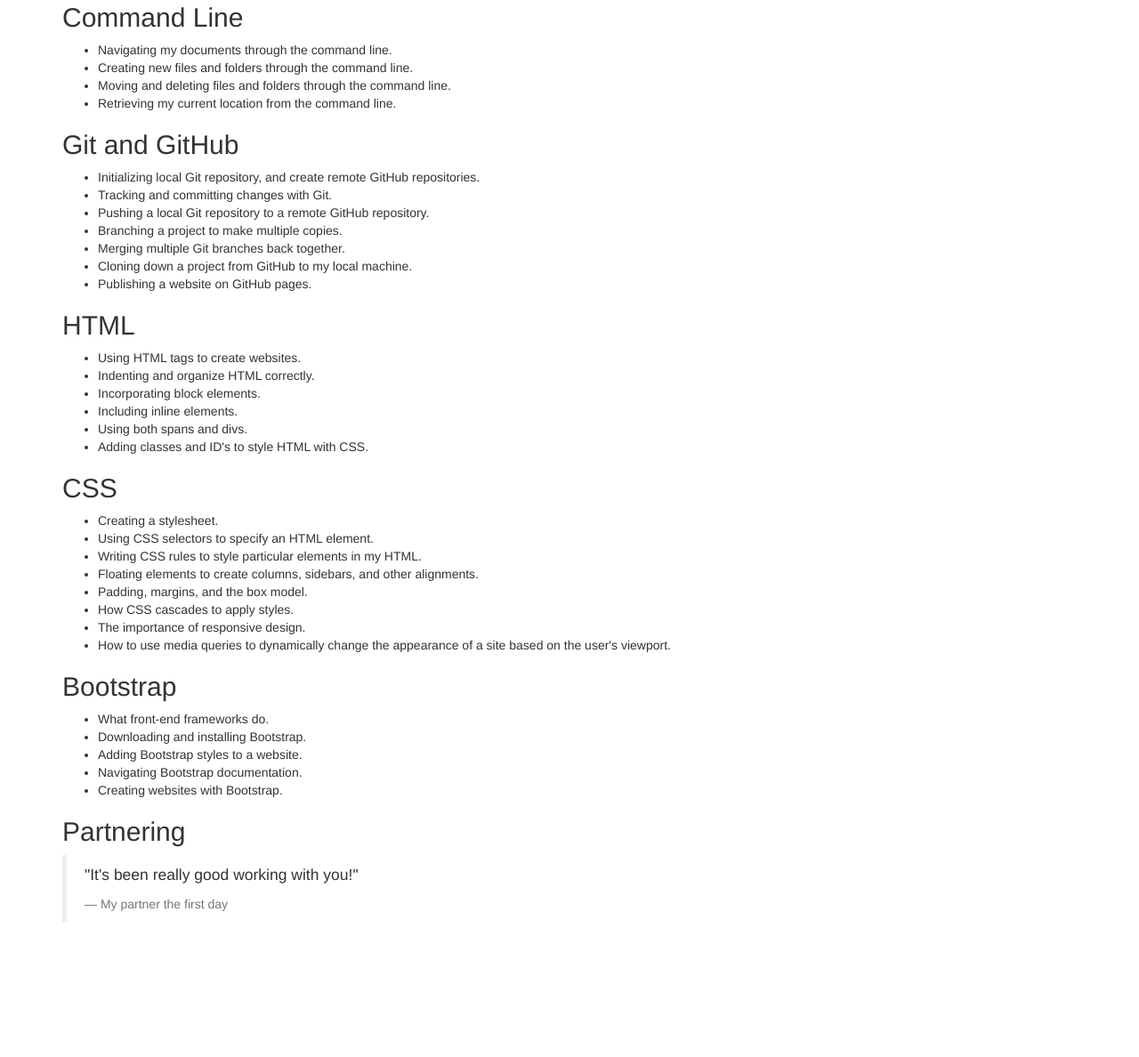
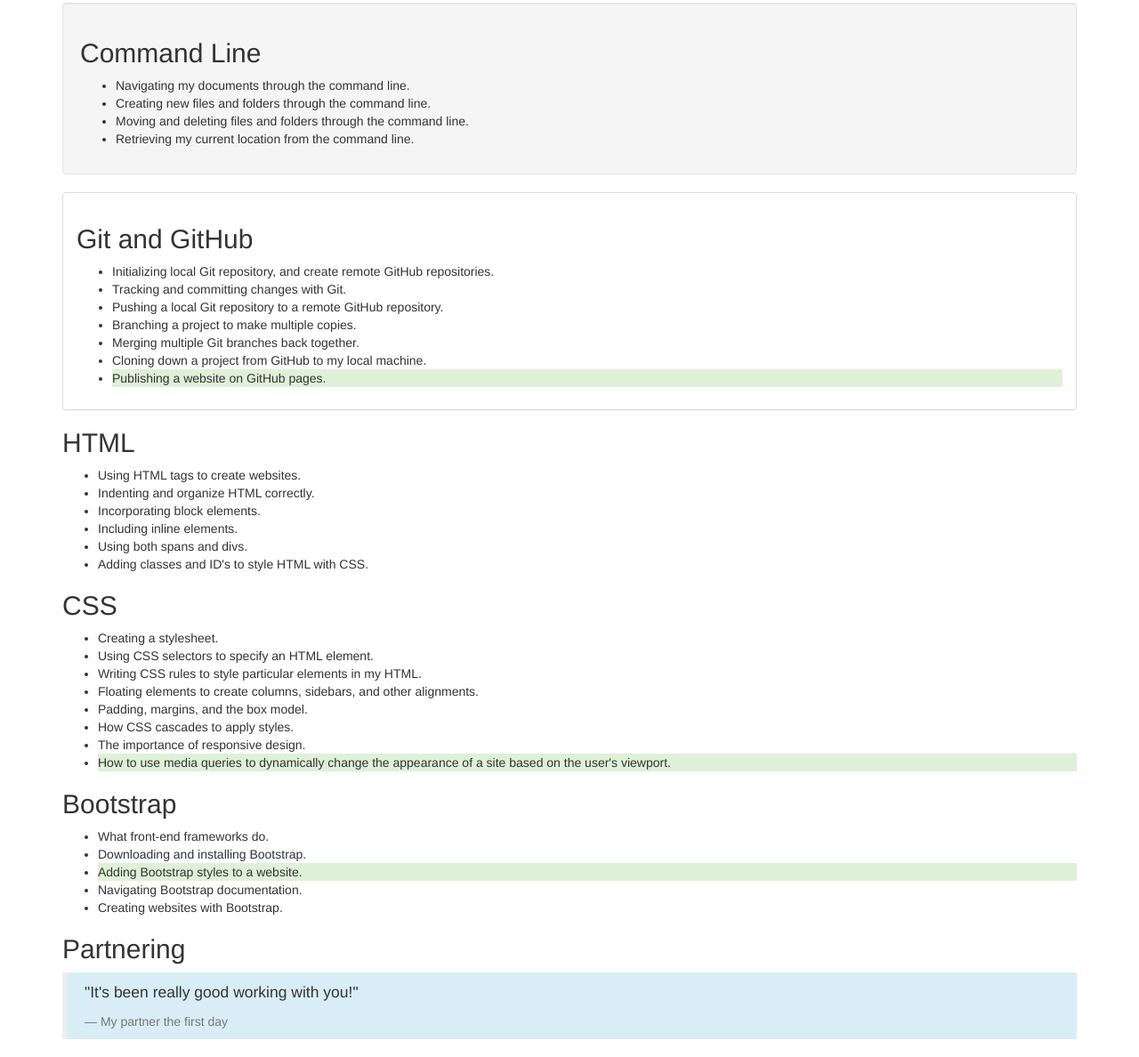
Before and after one commit to FrankNgo/First-Week-at-Epicods, a plain HTML site: page index.html in a window 1280 px wide. Shown: the part 267-1455 px from the top of the page at 89% size. Before the commit the page ends 1323 px from the top, so only its background shows below. Drawn offline with nearby package versions, Linux system fonts and the light colour scheme.

Commit message:
Add additonal styling

```diff
--- a/index.html
+++ b/index.html
@@ -12,6 +12,7 @@
           I've almost finished my first week at Epicodus. Here are some of the things I've learned so far:
         </p>
       </div>
+    <div class="well">
       <h2>Command Line</h2>
       <ul>
         <li>Navigating my documents through the command line.</li>
@@ -19,6 +20,9 @@
         <li>Moving and deleting files and folders through the command line.</li>
         <li>Retrieving my current location from the command line.</li>
       </ul>
+    </div>
+    <div class="panel panel-default">
+      <div class="panel-body">
         <h2>Git and GitHub</h2>
         <ul>
           <li>Initializing local Git repository, and create remote GitHub repositories.</li>
@@ -27,8 +31,10 @@
           <li>Branching a project to make multiple copies.</li>
           <li>Merging multiple Git branches back together.</li>
           <li>Cloning down a project from GitHub to my local machine.</li>
-      <li>Publishing a website on GitHub pages.</li>
+          <li class="bg-success">Publishing a website on GitHub pages.</li>
         </ul>
+      </div>
+    </div>
     <h2>HTML</h2>
     <ul>
       <li>Using HTML tags to create websites.</li>
@@ -47,18 +53,18 @@
       <li>Padding, margins, and the box model.</li>
       <li>How CSS cascades to apply styles.</li>
       <li>The importance of responsive design.</li>
-      <li>How to use media queries to dynamically change the appearance of a site based on the user's viewport.</li>
+      <li class="bg-success">How to use media queries to dynamically change the appearance of a site based on the user's viewport.</li>
     </ul>
     <h2>Bootstrap</h2>
     <ul>
       <li>What front-end frameworks do.</li>
       <li>Downloading and installing Bootstrap.</li>
-      <li>Adding Bootstrap styles to a website.</li>
+      <li class="bg-success">Adding Bootstrap styles to a website.</li>
       <li>Navigating Bootstrap documentation.</li>
       <li>Creating websites with Bootstrap.</li>
     </ul>
     <h2>Partnering</h2>
-    <blockquote>
+    <blockquote class="bg-info">
       <p>"It's been really good working with you!"</p>
       <footer>My partner the first day</footer>
     </blockquote>
```
Lines whose indentation alone changed are shown as unchanged.
